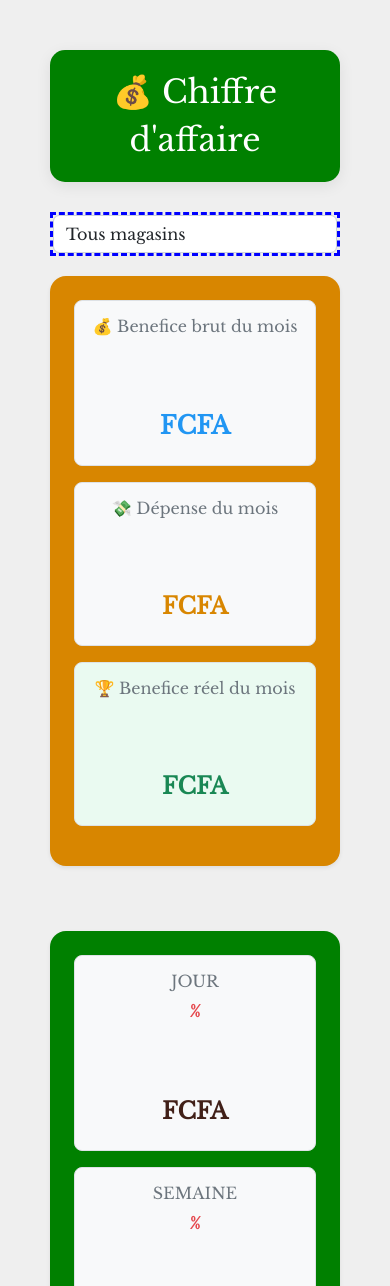
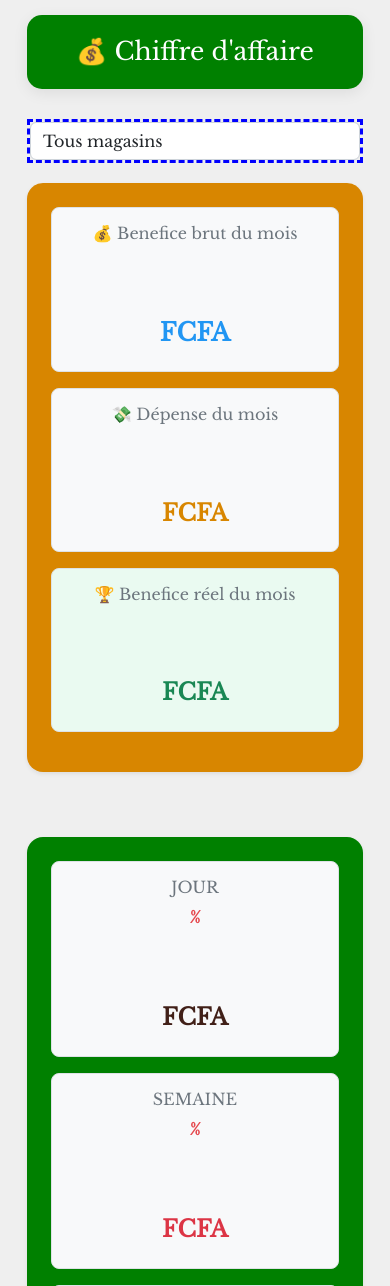
Before and after one commit to makan-dianka/sonikaraelectrostock, a Django app: template dashboard/templates/dashboard/dashboard.html in a window 390 px wide. Shown: the part 70-1356 px from the top of the page. Run offline with Django 5.2, Linux system fonts and the light colour scheme; the template is opened without the code that fills it, so the values that code supplies are empty; some libraries are stand-ins or nearby versions.

Commit message:
mobile - mise en forme du dashboard

```diff
--- a/dashboard/templates/dashboard/dashboard.html
+++ b/dashboard/templates/dashboard/dashboard.html
@@ -9,8 +9,8 @@
 
 
 {% block content %}
-<!-- CONTENT -->
-<div class="content container">
+
+<div class="container">
 
     <div class="card title-card">
         💰 Chiffre d'affaire
--- a/static/css/dashboard.css
+++ b/static/css/dashboard.css
@@ -101,11 +101,6 @@ body {
 
 
 /* CONTENT */
-
-.content {
-    padding: 25px;
-
-}
 
 .title-card {
 
@@ -267,4 +262,14 @@ span {
 
     }
 
+
+    .title-card {
+        background: green;
+        color: white;
+        text-align: center;
+        padding: 18px;
+        font-size: 25px;
+        margin-bottom: 30px;
+    }
+
 }
```
